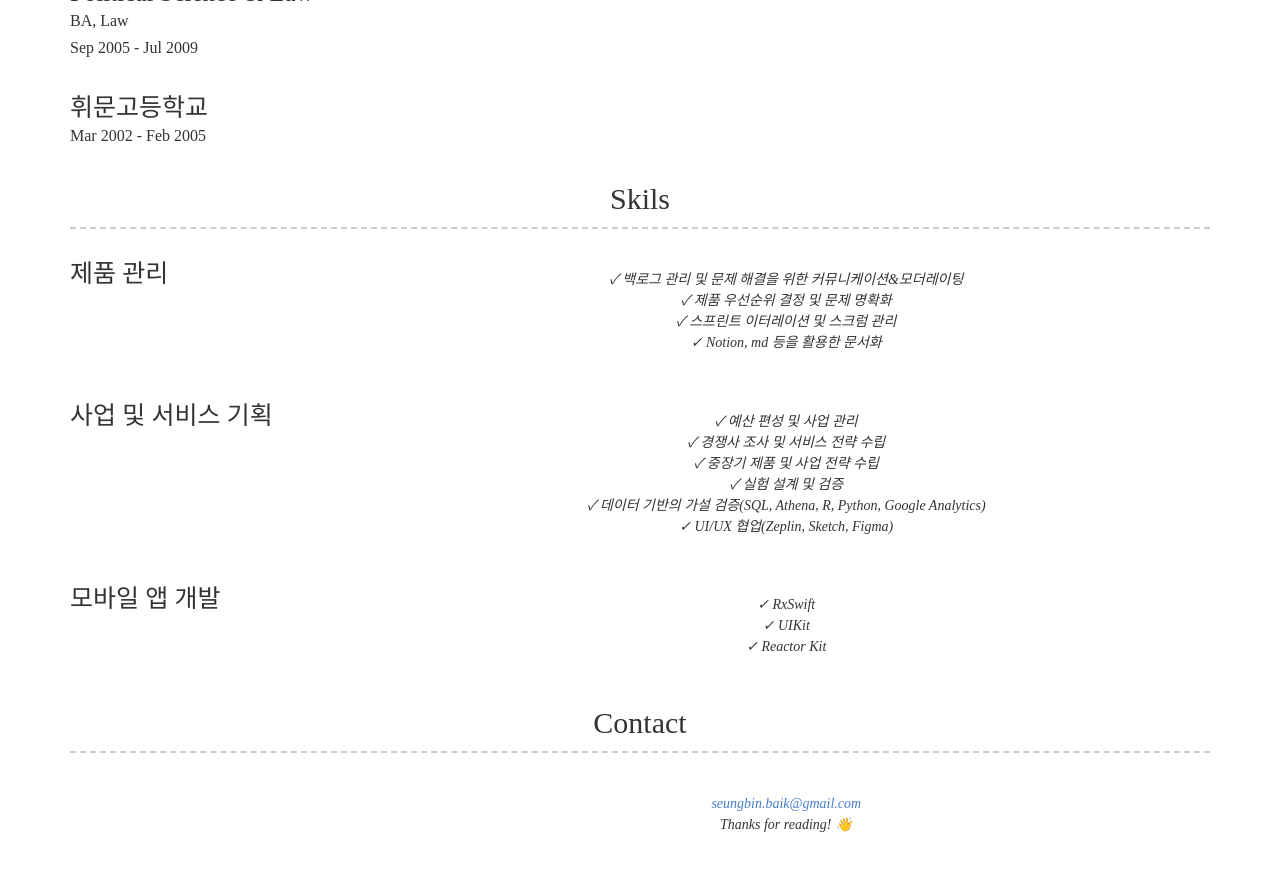
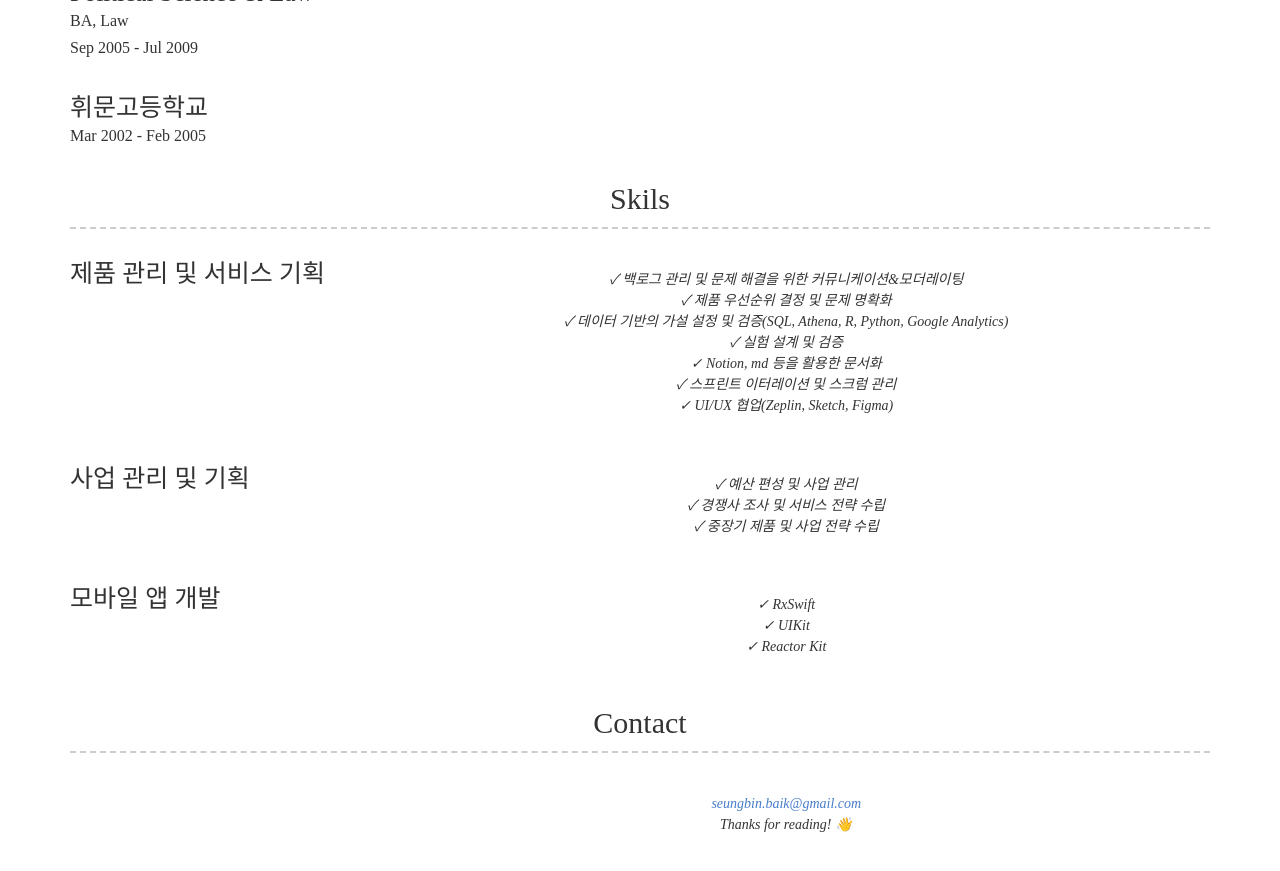
Before and after one commit to SeungbinBaik/SeungbinBaik.github.io, a Jekyll site: the page built from index.md, in a window 1280 px wide and 900 px high, scrolled down 1552 px. Shown: the top 871 px of the window. Built offline with Jekyll 4.4.1, drawn with Linux system fonts in a browser that asks for light colours; nearby versions of some CDN libraries; some web fonts are replaced.

Commit message:
update skils-service planning

```diff
--- a/_config.yml
+++ b/_config.yml
@@ -136,21 +136,21 @@ content:
     layout: list
     content:
       - layout: left
-        title: 제품 관리
+        title: 제품 관리 및 서비스 기획
         quote: >
           &#10003; 백로그 관리 및 문제 해결을 위한 커뮤니케이션&모더레이팅<br>
           &#10003; 제품 우선순위 결정 및 문제 명확화<br>
+          &#10003; 데이터 기반의 가설 설정 및 검증(SQL, Athena, R, Python, Google Analytics)<br>
+          &#10003; 실험 설계 및 검증<br>
+          &#10003; Notion, md 등을 활용한 문서화<br>
           &#10003; 스프린트 이터레이션 및 스크럼 관리<br>
-          &#10003; Notion, md 등을 활용한 문서화
+          &#10003; UI/UX 협업(Zeplin, Sketch, Figma)
       - layout: left
-        title: 사업 및 서비스 기획
+        title: 사업 관리 및 기획
         quote: >
           &#10003; 예산 편성 및 사업 관리<br>
           &#10003; 경쟁사 조사 및 서비스 전략 수립<br>
-          &#10003; 중장기 제품 및 사업 전략 수립<br>
-          &#10003; 실험 설계 및 검증<br>
-          &#10003; 데이터 기반의 가설 검증(SQL, Athena, R, Python, Google Analytics)<br>
-          &#10003; UI/UX 협업(Zeplin, Sketch, Figma)
+          &#10003; 중장기 제품 및 사업 전략 수립
       - layout: left
         title: 모바일 앱 개발
         quote: >
```
Also changed, not shown: 1 other file.
